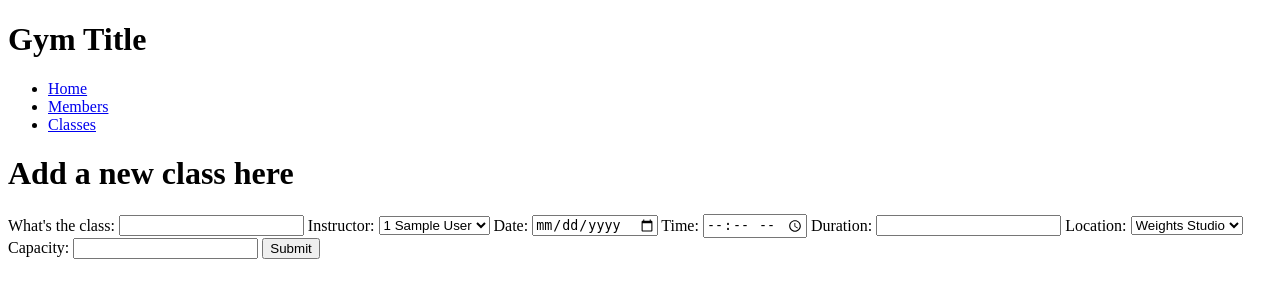
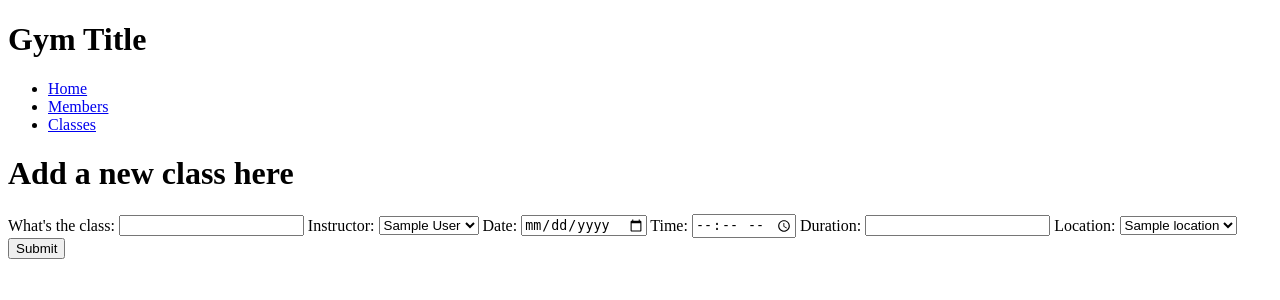
Before and after one commit to StuMcA/gym_member_app, a Flask app: page /classes/new in a window 1280 px wide. Shown: the top 300 px of the page. Run offline with Flask 2, Linux system fonts and the light colour scheme; a database or web service that is not in the repository returns one stand-in record (values such as "Sample title"); some libraries are stand-ins or nearby versions.

Commit message:
finished changing location to class

```diff
--- a/console.py
+++ b/console.py
@@ -12,6 +12,7 @@ from models.location import Location
 attendance_repository.delete_all()
 member_repository.delete_all()
 gym_class_repository.delete_all()
+instructor_repository.delete_all()
 location_repository.delete_all()
 
 
--- a/controllers/gym_class_controller.py
+++ b/controllers/gym_class_controller.py
@@ -44,7 +44,6 @@ def update_class(id):
         request.form['time'],
         request.form['duration'],
         location,
-        request.form['capacity'],
         id
     )
     gym_class_repository.update(updated_class)
@@ -68,8 +67,7 @@ def create_class():
         request.form['date'],
         request.form['time'],
         request.form['duration'],
-        location,
-        request.form['capacity']
+        location
     )
     gym_class_repository.save(new_gym_class)
     return redirect('/classes')
--- a/repositories/gym_class_repository.py
+++ b/repositories/gym_class_repository.py
@@ -33,7 +33,6 @@ def select_all():
             row["class_time"],
             row["duration"],
             location,
-            row["capacity"],
             row["id"]
         )
         all_classes.append(gym_class)
@@ -54,7 +53,6 @@ def select(id):
         result["class_time"],
         result["duration"],
         location,
-        result["capacity"],
         result["id"]
     )
 
--- a/repositories/instructor_repository.py
+++ b/repositories/instructor_repository.py
@@ -26,3 +26,7 @@ def select(id):
         instructor_found = Instructor(result[0]["full_name"], result[0]["id"])
 
     return instructor_found
+
+def delete_all():
+    sql = "DELETE FROM instructors"
+    run_sql(sql)
--- a/repositories/location_repository.py
+++ b/repositories/location_repository.py
@@ -22,6 +22,9 @@ def select_all():
 def select(id):
     sql = "SELECT * FROM locations WHERE id = %s"
     values = [id]
+    # import pdb
+    # pdb.set_trace()
+
     result = run_sql(sql, values)[0]
 
     if result is not None:
--- a/templates/gym_classes/index.html
+++ b/templates/gym_classes/index.html
@@ -23,10 +23,10 @@
                 {{class.duration}}
             </p>
             <p>
-                {{class.location}}
+                {{class.location.name}}
             </p>
             <p>
-                {{class.capacity}}
+                {{class.location.capacity}}
             </p>
         </li>
     </a>
--- a/templates/gym_classes/new.html
+++ b/templates/gym_classes/new.html
@@ -8,7 +8,7 @@
     <label for="instructor">Instructor: </label>
     <select name="instructor" id="instructor">
         {% for instructor in instructors %}
-            <option value="{{instructor.id}}">{{instructor.id}} {{instructor.name}}</option>
+            <option value="{{instructor.id}}">{{instructor.name}}</option>
         {% endfor %}
     </select>
     <label for="date">Date: </label>
@@ -19,11 +19,10 @@
     <input type="number" name="duration" id="duration">
     <label for="location">Location: </label>
     <select name="location" id="location">
-        <option value="Weights Studio">Weights Studio</option>
-        <option value="Yoga studio">Yoga Studio</option>
+        {% for location in locations %}
+        <option value="{{location.id}}">{{location.name}}</option>
+        {% endfor %}
     </select>
-    <label for="capacity">Capacity: </label>
-    <input type="number" id="capacity" name="capacity">
     <input type="submit">
 </form>
 
--- a/templates/gym_classes/show.html
+++ b/templates/gym_classes/show.html
@@ -7,8 +7,8 @@
     <p>{{gym_class.date}}</p>
     <p>{{gym_class.time}}</p>
     <p>{{gym_class.duration}}</p>
-    <p>{{gym_class.location}}</p>
-    <p>{{gym_class.capacity}}</p>
+    <p>{{gym_class.location.name}}</p>
+    <p>{{gym_class.location.capacity}}</p>
 
     <a href="/classes/{{gym_class.id}}/edit">Edit class details </a>
 
```
Also changed, not shown: templates/gym_classes/edit.html (+3 -4 lines).
